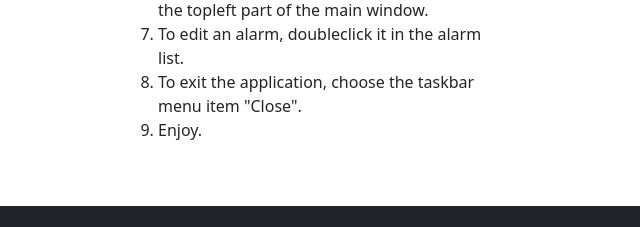
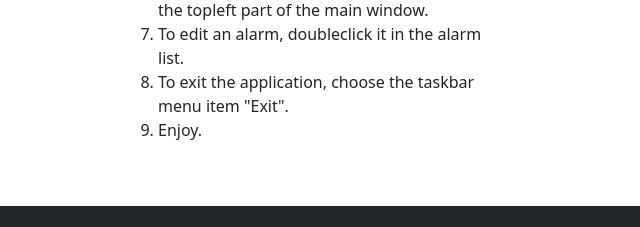
Before and after one commit to AndreiKeino/ak-alarm-clock, a plain HTML site: page index.html in a window 1280 px wide. Shown: the part 2418-2645 px from the top of the page, 526-1166 px from the left. Drawn offline with nearby package versions, Linux system fonts and the light colour scheme; some packages are replaced by stand-ins of ours; files that its build step writes are made by us from their sources; a script that the page names is missing.

Commit message:
fixed some other errors

```diff
--- a/index.html
+++ b/index.html
@@ -182,7 +182,7 @@
             </li>
             <li class="text-start">
               To exit the application,
-              choose the taskbar menu item "Close".
+              choose the taskbar menu item "Exit".
             </li>
             <li class="text-start">
               Enjoy.
```
